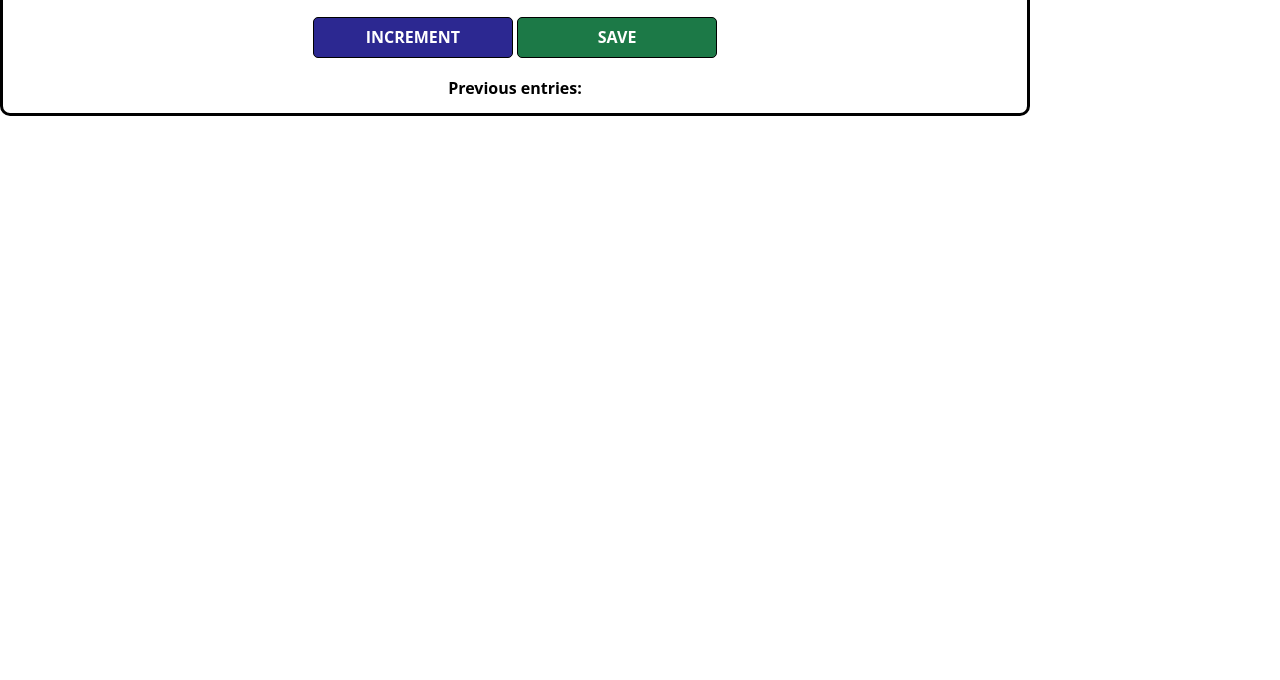
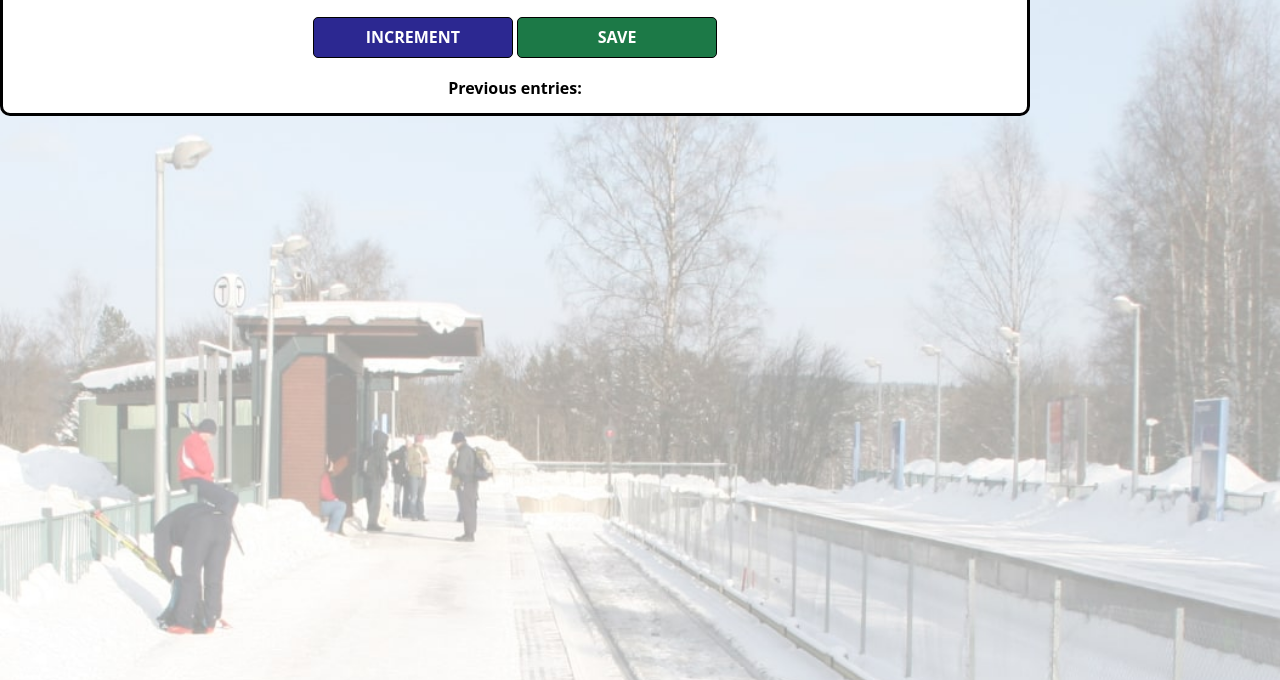
Before and after one commit to ysivakumar123/passenger-counter, a website built with Vite: page index.html in a window 1280 px wide. Shown: the part 120-800 px from the top of the page. Built offline with nearby package versions, Linux system fonts and the light colour scheme; files whose address does not match are found by name.

Commit message:
Update index.css

```diff
--- a/index.css
+++ b/index.css
@@ -1,5 +1,5 @@
 body {
-    background-image: url("station.jpeg");
+    background-image: url("station.jpg");
     background-size: cover;
     font-family: 'Open Sans', 'Helvetica Neue', sans-serif;
     text-align: center;
```
